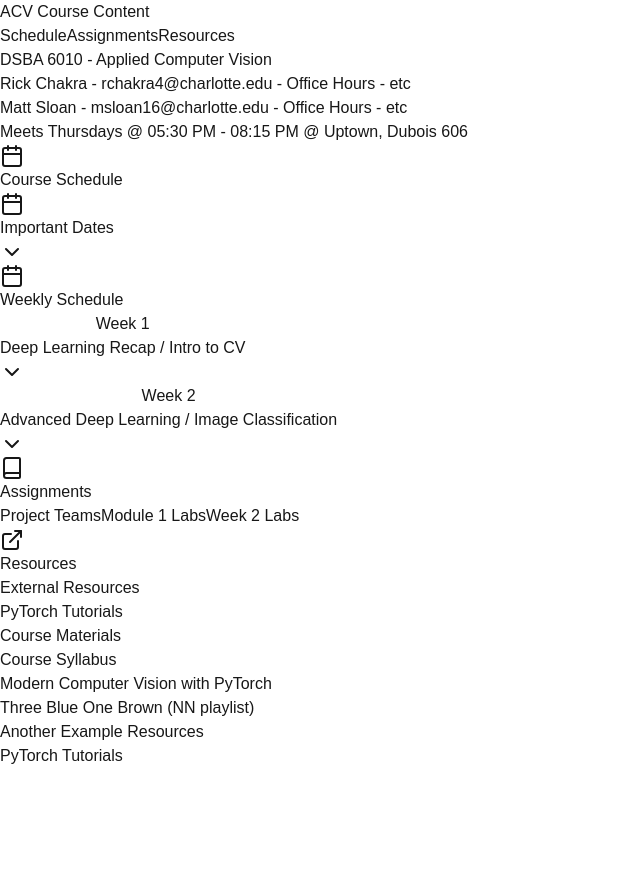
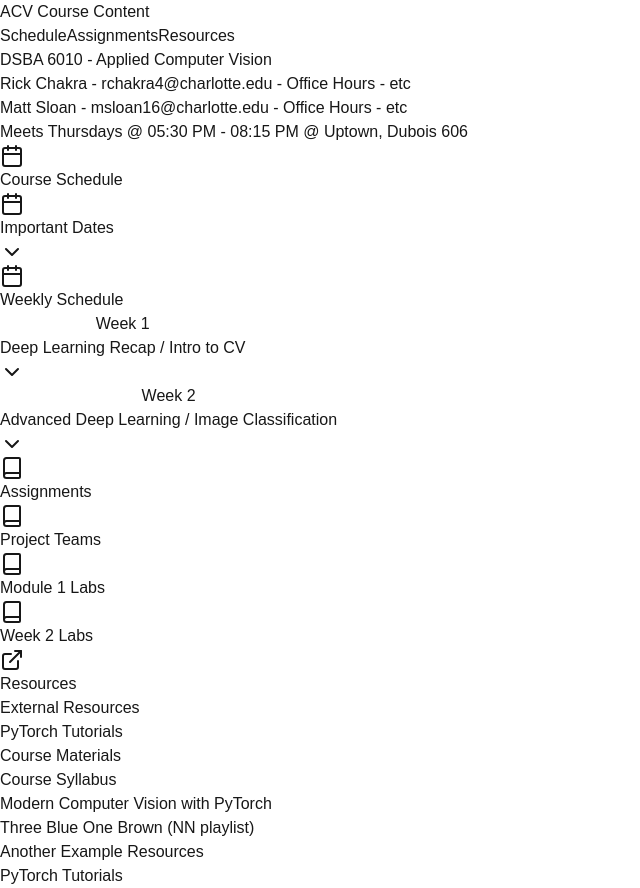
Before and after one commit to matthewasloan95/DSBA6010_Spring24, a Next.js app: page /DSBA6010_Spring24/ in a window 1280 px wide. Shown: the whole page, without its empty margins (0-640 px from the left). Before the commit the page ends 800 px from the top, so only its background shows below. Built offline with nearby package versions, Linux system fonts and the light colour scheme.

Commit message:
Enhance page.tsx layout by adding icons to assignment links and improving resource section styling

```diff
--- a/src/app/page.tsx
+++ b/src/app/page.tsx
@@ -168,9 +168,10 @@
                 <a
                   key={idx}
                   href={assignment.file}
-                  className="block p-4 hover:bg-gray-50 transition-colors"
+                  className="block p-4 hover:bg-gray-50 transition-colors flex items-center"
                 >
-                  <span>{assignment.name}</span>
+                  <Book className="w-5 h-5 text-blue-600 mr-3" />
+                  <span className="text-gray-900">{assignment.name}</span>
                 </a>
               ))}
             </div>
@@ -183,9 +184,9 @@
             <ExternalLink className="mr-2" /> Resources
           </h2>
           {resources.sections.map((section, idx) => (
-            <div key={idx} className="mb-4">
-              <h3 className="text-xl font-semibold mb-2">{section.title}</h3>
-              <ul className="list-disc list-inside">
+            <div key={idx} className="mb-6">
+              <h3 className="text-xl font-semibold mb-2 text-gray-900">{section.title}</h3>
+              <ul className="list-disc list-inside space-y-1">
                 {section.items.map((item, itemIdx) => (
                   <li key={itemIdx}>
                     <a href={item.url} className="text-blue-600 hover:underline">
```
